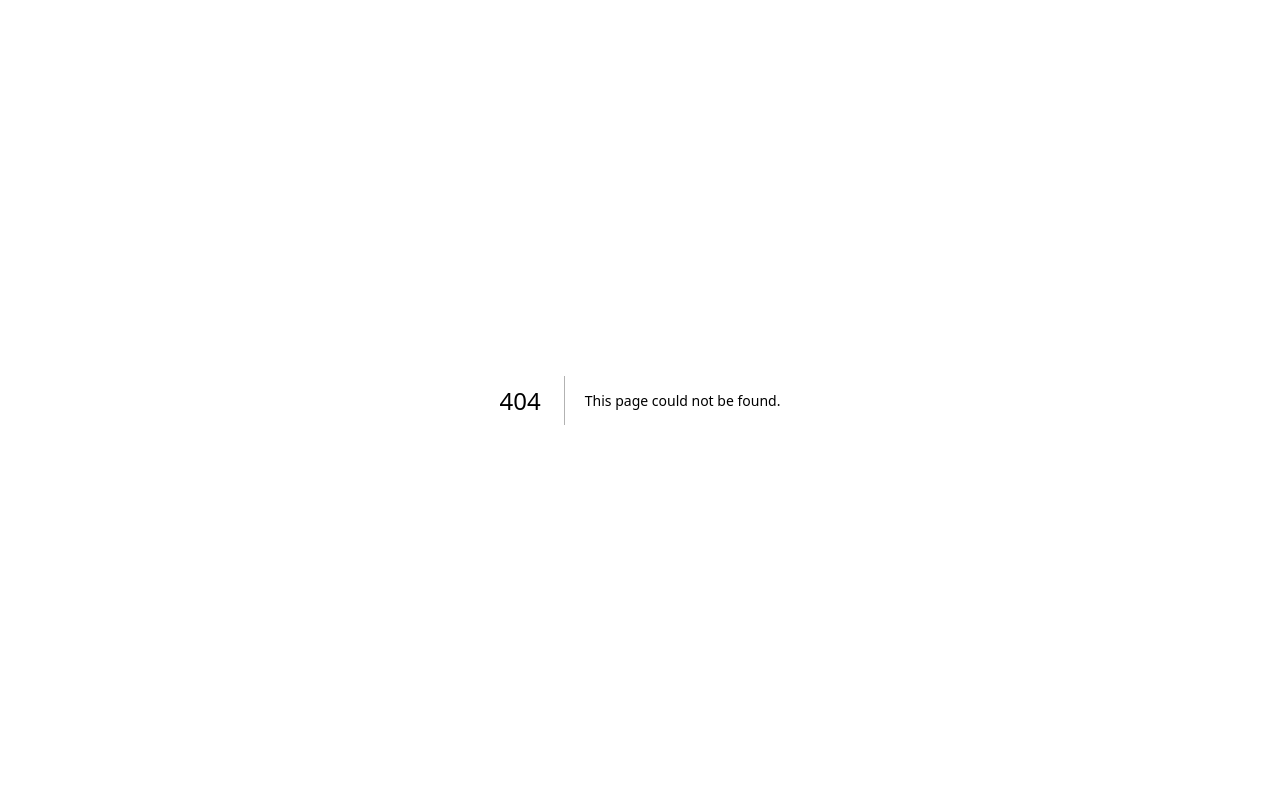
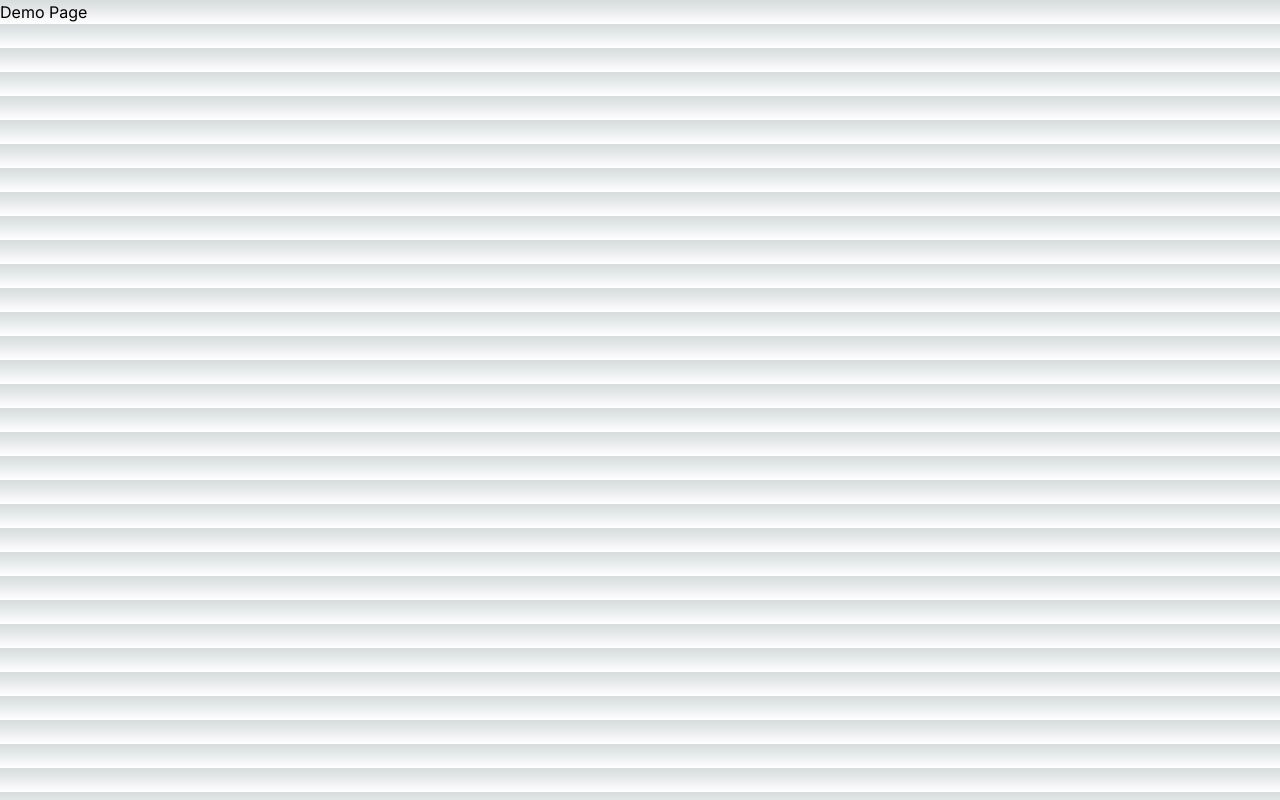
Before and after one commit to ysl0628/route-example, a Next.js app: page /demo-page in a window 1280 px wide. Before the commit this address had no page. Built offline with nearby package versions, Linux system fonts and the light colour scheme.

Commit message:
feat: add demo page

```diff
--- /dev/null
+++ b/app/demo-page/page.tsx
@@ -0,0 +1,7 @@
+import React from 'react'
+
+const Page = () => {
+  return <div>Demo Page</div>
+}
+
+export default Page
```
